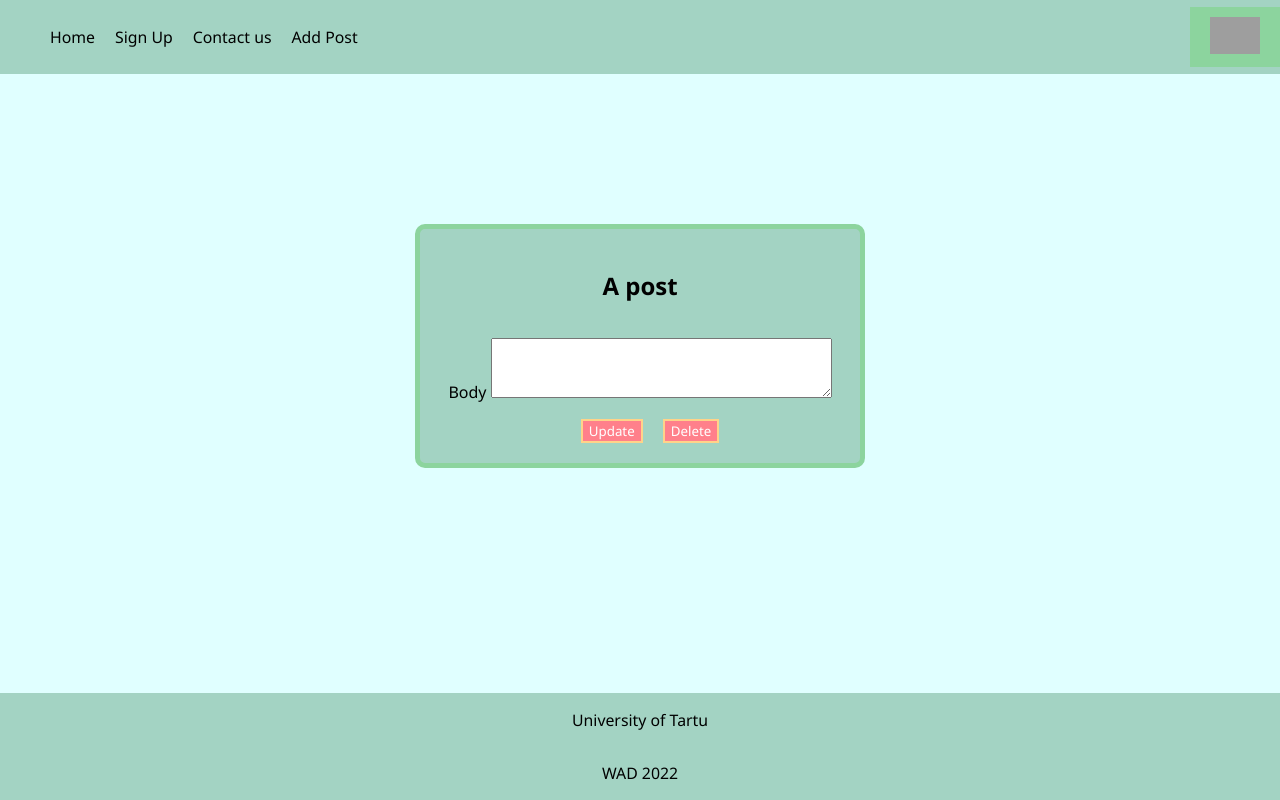
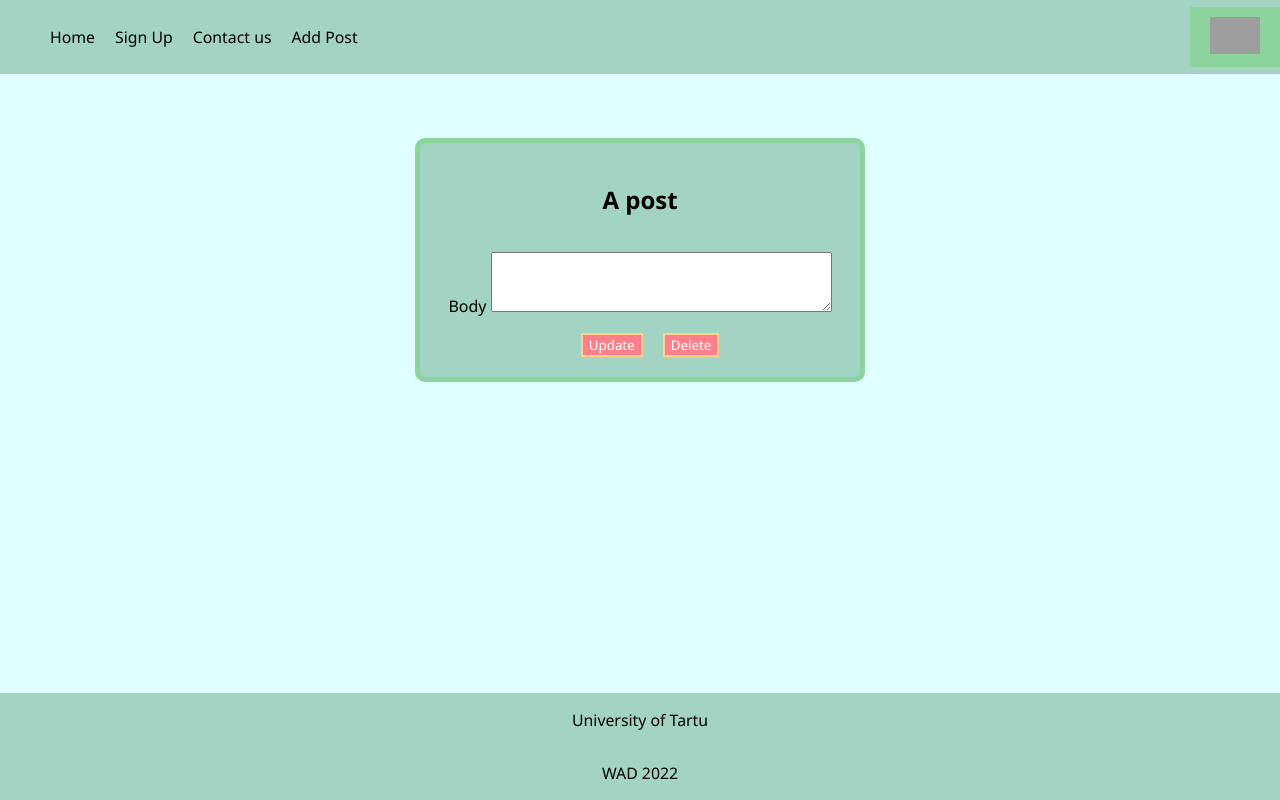
Before and after one commit to laurilyysi/WAD, a Vue app in the folder hw3/: page /#/addpost in a window 1280 px wide. Built offline with nearby package versions, Linux system fonts and the light colour scheme; grey boxes are pictures that could not be loaded.

Commit message:
add post page fix

```diff
--- a/hw3/src/views/AddPost.vue
+++ b/hw3/src/views/AddPost.vue
@@ -17,7 +17,6 @@
       </div>
     </div>
   </div>
-
     <div class="reWriteFooterPos">
     <Footer />
   </div>
@@ -43,7 +42,7 @@ export default {
   flex-direction: column;
   align-items: center;
   justify-content: center;
-  margin-top: 150px;
+  margin-top: 5%;
 }
 .flex-container {
   display: flex;
```
